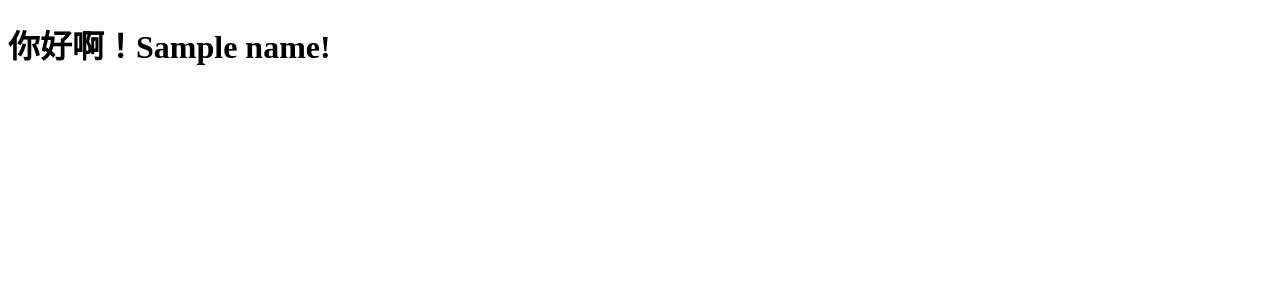
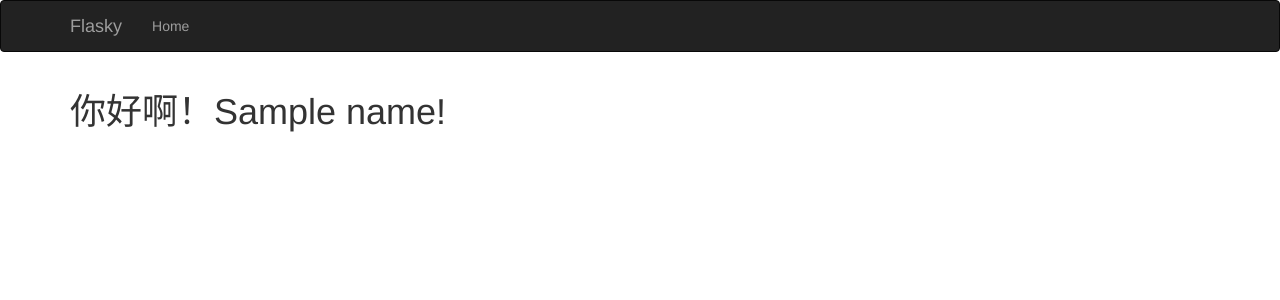
Before and after one commit to Ggzzhh/Learn_Flask, a Flask app: template templates/user.html in a window 1280 px wide. Shown: the top 300 px of the page. Run offline with Flask 2, Linux system fonts and the light colour scheme; the template is opened without the code that fills it: most values are stand-ins (such as "Sample title", 1, 10 or a date in 2020); some libraries are stand-ins or nearby versions.

Commit message:
hello Flask!

```diff
--- a/hello.py
+++ b/hello.py
@@ -6,9 +6,12 @@ from flask import make_response
 from flask import redirect, abort
 # flask拓展 flask-script
 from flask_script import Manager
+# flask拓展 flask-bootstrap
+from flask_bootstrap import Bootstrap
 
 app = Flask(__name__)
 manager = Manager(app)
+bootstrap = Bootstrap(app)
 
 @app.route('/')
 def index():
@@ -34,6 +37,13 @@ def redirect_to_baidu(id):
     # return redirect('https://www.baidu.com')
     return id
 
+@app.errorhandler(404)
+def page_not_found(e):
+    return render_template('404.html'), 404
+
+@app.errorhandler(500)
+def internal_server_error(e):
+    return render_template('500.html'), 500
 
 if __name__ == "__main__":
     manager.run()
--- /dev/null
+++ b/templates/base.html
@@ -0,0 +1,39 @@
+{% extends "bootstrap/base.html" %}}
+
+{% block html_attribs %} lang='zh-CN' {% endblock html_attribs %}
+
+{% block title %} Flasky {% endblock title %}
+{% block meta %}
+	{{ super() }}
+	<meta charset="UTF-8" />
+	<meta name="author" content="Ggzzhh" />
+	<meta http-equiv="X-UA-Compatible" content="IE=edge">
+{% endblock %}
+
+{% block navbar %}
+<div class="navbar navbar-inverse" role="navigation">
+	<div class="container">
+		<div class="navbar-header">
+			<button class="navbar-toggle" data-toggle="collapse"
+							data-targer=".navbar-collapse">
+				<span class="sr-only">切换导航</span>
+				<span class="icon-bar">1</span>
+				<span class="icon-bar">2</span>
+				<span class="icon-bar">3</span>
+			</button>
+			<a class="navbar-brand" href="/">Flasky</a>
+		</div>
+		<div class="navbar-collapse collapse">
+			<ul class="nav navbar-nav">
+				<li><a href="/">Home</a></li>
+			</ul>
+		</div>
+	</div>
+</div>
+{% endblock %}
+
+{% block content %}
+<div class="container">
+	{% block page_content %}{% endblock %}
+</div>
+{% endblock %}
--- a/templates/user.html
+++ b/templates/user.html
@@ -1,11 +1,9 @@
-<!DOCTYPE html>
-<html lang="en">
-<head>
-	<meta charset="utf-8">
-	<title>测试变量</title>
-</head>
-<body>
-	<!--过滤器|   如lower就是把值都转为小写-->
-	<h1>你好啊！{{ name|capitalize }}!</h1>
-</body>
-</html>
+{% extends "base.html" %}}
+
+{% block title %}Flasky{% endblock %}
+
+{% block page_content %}
+<div class="page_content">
+	<h1>你好啊！{{ name }}!</h1>
+</div>
+{% endblock %}
```
Also changed, not shown: templates/404.html (added, +9 -0 lines), templates/index.html (+13 -10 lines), test.html (added, +10 -0 lines), README.md.
